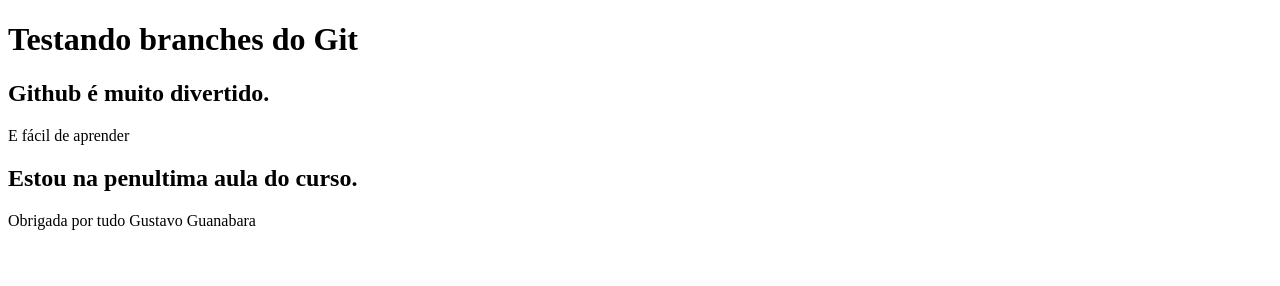
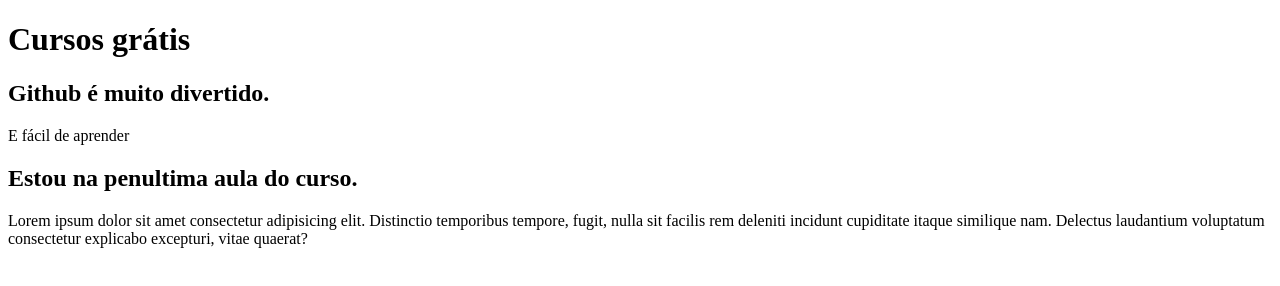
Before and after one commit to julivimmer/projeto-teste, a plain HTML site: page index.html in a window 1280 px wide. Drawn offline with Linux system fonts and the light colour scheme.

Commit message:
Atualizando o código na branch

```diff
--- a/index.html
+++ b/index.html
@@ -9,7 +9,7 @@
 <body>
     <main>
         <header>
-            <h1>Testando branches do Git</h1>
+            <h1>Cursos grátis</h1>
         </header>
         <article>
             <h2>Github é muito divertido.</h2>
@@ -17,7 +17,7 @@
         </article>
         <article>
             <h2>Estou na penultima aula do curso.</h2>
-            <p>Obrigada por tudo Gustavo Guanabara</p>
+            <p>Lorem ipsum dolor sit amet consectetur adipisicing elit. Distinctio temporibus tempore, fugit, nulla sit facilis rem deleniti incidunt cupiditate itaque similique nam. Delectus laudantium voluptatum consectetur explicabo excepturi, vitae quaerat?</p>
         </article>
     </main>
 </body>
```
